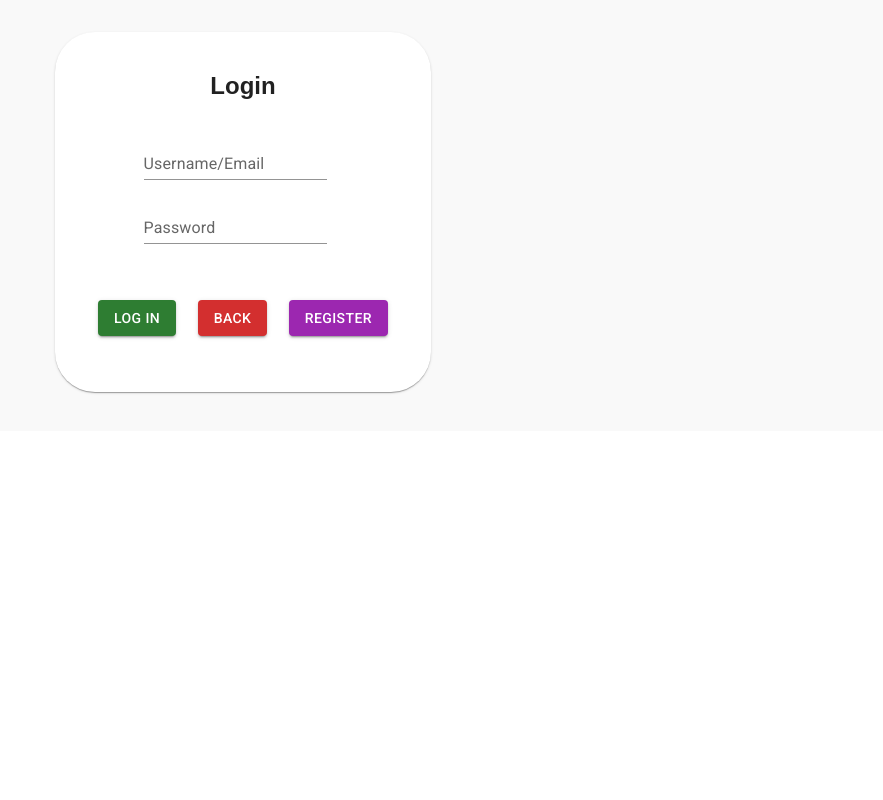
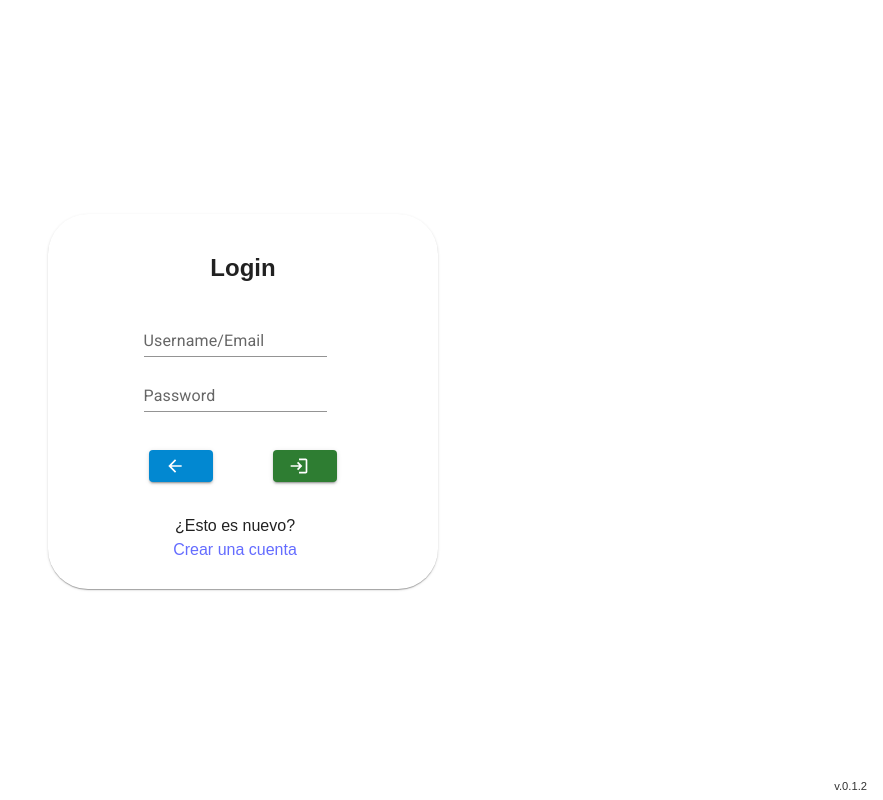
Before and after one commit to rubnhiguras/lawtypsfront, a React (Vite) app: page /Login in a window 1280 px wide. Shown: the whole page, without its empty margins (397-1280 px from the left). Built offline with nearby package versions, Linux system fonts and the light colour scheme; no server answers.

Commit message:
version 0.1.2

```diff
--- a/index.html
+++ b/index.html
@@ -8,7 +8,6 @@
     <link rel="preconnect" href="https://fonts.googleapis.com" />
     <link rel="preconnect" href="https://fonts.gstatic.com" crossorigin />
     <link rel="stylesheet" href="https://fonts.googleapis.com/css2?family=Roboto:wght@300;400;500;700&display=swap" />
-    <title>LawTyps App</title>
   </head>
   <body>
     <div id="root"></div>
--- a/package.json
+++ b/package.json
@@ -1,7 +1,8 @@
 {
   "name": "lawtypsfront",
+  "title": "Lawtyps App",
   "private": false,
-  "version": "0.1.1",
+  "version": "0.1.2",
   "type": "module",
   "scripts": {
     "dev": "vite",
@@ -13,7 +14,7 @@
     "@emotion/react": "^11.11.4",
     "@emotion/styled": "^11.11.5",
     "@material/web": "^1.4.1",
-    "@mui/icons-material": "^5.15.15",
+    "@mui/icons-material": "^5.15.18",
     "@mui/material": "^5.15.15",
     "firebase": "^10.11.1",
     "firebase-tools": "^13.8.3",
--- a/src/App.tsx
+++ b/src/App.tsx
@@ -3,19 +3,28 @@ import LoginPage from './pages/login/LoginPage'
 import HomePage from './pages/home/HomePage'
 import RegisterPage from './pages/register/RegisterPage'
 import LoggedContentPage from './pages/User/LoggedContentPage'
+import packageJson from '../package.json';
 
 function App() {
+
+  //const copyright = <i>&#169;&nbsp;2024&nbsp;</i>;
+
+  let version = packageJson.version;
+
   return (
     <>
     <BrowserRouter>
       <Routes>
-        <Route index path='/' element={<HomePage />} key="home" />
-        <Route path='Home' element={<HomePage />} key="home" />
-        <Route path='Login' element={<LoginPage />} key="login" />
-        <Route path='Register' element={<RegisterPage />} key="register" />
+        <Route index path='/' element={<HomePage version={version}/>} key="home"  />
+        <Route path='Home' element={<HomePage version={version}/>} key="home"  />
+        <Route path='Login' element={<LoginPage />} key="login"  />
+        <Route path='Register' element={<RegisterPage />} key="register"  />
         <Route path='User' element={<LoggedContentPage />} key="user" />
       </Routes>
     </BrowserRouter>
+    <footer >
+        v.{version}
+    </footer>
     </>
   )
 }
--- a/src/index.css
+++ b/src/index.css
@@ -64,7 +64,6 @@ button:focus-visible {
 body {
   margin: 0;
   font-family: Arial, sans-serif;
-  background-color: #f9f9f9;
   color: #333;
 }
 
@@ -151,3 +150,21 @@ section {
   background-color: #6b9080;
   color: #fff;
 }
+
+footer{
+  position: fixed;
+  right: 0;
+  bottom: 0;
+  text-align: center;
+  display: inline;
+  padding: 0 1rem 0.3rem 1rem;
+  font-size: 0.7rem;
+  overflow: hidden;
+}
+
+#root {
+  max-width: 1280px;
+  margin: 0 auto;
+  padding: 2rem;
+  text-align: center;
+}
--- a/src/pages/User/LoggedBarPage.tsx
+++ b/src/pages/User/LoggedBarPage.tsx
@@ -10,7 +10,7 @@ import Avatar from '@mui/material/Avatar';
 import Tooltip from '@mui/material/Tooltip';
 import MenuItem from '@mui/material/MenuItem';
 import { signOut } from 'firebase/auth';
-import { useNavigate } from 'react-router-dom';
+//import { useNavigate } from 'react-router-dom';
 import React from 'react';
 import { firebaseAuth } from '../../services/Firebase/FirebaseService';
 
@@ -22,7 +22,7 @@ let settingsTooltip: string = "Espacio personal";
 function LoggedBarPage(props: any) {
     const [anchorElNav, setAnchorElNav] = React.useState<null | HTMLElement>(null);
     const [anchorElUser, setAnchorElUser] = React.useState<null | HTMLElement>(null);
-    const navigate = useNavigate();
+    //const navigate = useNavigate();
 
     const userLoggedTrim = (username: string) => {
         let result = username;
@@ -46,7 +46,7 @@ function LoggedBarPage(props: any) {
     ) => {
         signOut(firebaseAuth).then(() => {
             // Sign-out successful.
-            navigate("/");
+            window.location.href = './Home';
             console.log(event, "Signed out successfully");
         }).catch((error) => {
             console.log(event, "Signed out with error");
@@ -62,9 +62,9 @@ function LoggedBarPage(props: any) {
     }
 
     const pages = [
-        { name: 'Inicio', site: "/home", tooltip: "Bienvenida" },
-        { name: 'Casos', site: "/login", tooltip: "Página de casos (abogados)" },
-        { name: 'Abogados', site: "/login", tooltip: "Página de abogados (clientes)"  }
+        { name: 'Inicio', site: "/Home", tooltip: "Bienvenida" },
+        { name: 'Casos', site: "/Login", tooltip: "Página de casos (abogados)" },
+        { name: 'Abogados', site: "/Login", tooltip: "Página de abogados (clientes)"  }
     ];
 
     const settings = [
@@ -92,8 +92,8 @@ function LoggedBarPage(props: any) {
     };
 
     const handlePage = (path: string) => {
-        if(path == '/home'){
-            location.href = path;
+        if(path == '/Home'){
+            window.location.href = path;
         }else{
             //TODO change content in loggedContentPage
         }
--- a/src/pages/User/LoggedContentPage.tsx
+++ b/src/pages/User/LoggedContentPage.tsx
@@ -4,13 +4,13 @@ import LoggedBarPage from './LoggedBarPage';
 import { onAuthStateChanged } from 'firebase/auth';
 import { firebaseAuth, firebaseDatabase, firebaseStorage } from '../../services/Firebase/FirebaseService';
 import { collection, doc, getDoc, updateDoc } from 'firebase/firestore';
-import { useNavigate } from 'react-router-dom';
+//import { useNavigate } from 'react-router-dom';
 import { Alert, AlertColor, Backdrop, Button, CircularProgress, Slide, Snackbar } from '@mui/material';
 import { getDownloadURL, ref, uploadBytesResumable } from 'firebase/storage';
-
+import packageJson from '../../../package.json';
 
 function LoggedContentPage() {
-    const navigate = useNavigate();
+    //const navigate = useNavigate();
     const [open, setOpen] = useState(false);
     const [urlProfile, setUrlProfile] = useState('');
     const [UidUser, setUidUser] = useState('');
@@ -22,6 +22,8 @@ function LoggedContentPage() {
     const [openResultUpload, setOpenResultUpload] = useState(false);
     const [messageUpload, setMessageUpload] = useState('');
     const [severityMessage, setSeverityMessage] = useState<AlertColor>();
+
+    document.title = document.title = packageJson.title + ' ' + name;
 
     onAuthStateChanged(firebaseAuth, (user) => {
         if (user) {
@@ -43,7 +45,8 @@ function LoggedContentPage() {
                 });
 
         } else {
-            navigate("/login");
+            window.location.href = './Login';
+            //navigate("/login");
         }
 
     });
--- a/src/pages/home/HomePage.css
+++ b/src/pages/home/HomePage.css
@@ -3,7 +3,6 @@
   top: 0;
   left: 0;
   width: 100%;
-  height: 100%;
 }
 
 .hero-section {
--- a/src/pages/login/LoginPage.css
+++ b/src/pages/login/LoginPage.css
@@ -1,14 +1,23 @@
-#root {
-    max-width: 1280px;
-    margin: 0 auto;
-    padding: 2rem;
-    text-align: center;
+#body{
+  background-color: white;
+}
+
+#root{
+  background-color: white;
+}
+
+.button-section .button-section-element  {
+  margin: 1.1rem auto;
+}
+
+@media ( max-width: 500px){
+  #logincard{
+    margin-top: 33%;
   }
-.button-section .button-section-element  {
-  margin: 1rem auto;
 }
-#logincard{
-  display: inline-block;
-  max-width: 500px;
-  margin-top: 0rem;
+
+@media ( min-width: 500px){
+  #logincard{
+    margin: 15% 34% 0 34%;
+  }
 }
--- a/src/pages/login/LoginPage.tsx
+++ b/src/pages/login/LoginPage.tsx
@@ -2,27 +2,39 @@ import React, { useState } from 'react';
 import { useNavigate } from 'react-router-dom';
 import './LoginPage.css'
 import Button from '@mui/material/Button';
-import { Alert, Backdrop, Box, Card, CardActions, CardContent, CircularProgress, FormControl, TextField } from '@mui/material';
+import { Alert, Backdrop, Box, Card, CardActions, CardContent, CircularProgress, FormControl, TextField, Tooltip } from '@mui/material';
 import { onAuthStateChanged, signInWithEmailAndPassword } from 'firebase/auth';
 import { firebaseAuth } from '../../services/Firebase/FirebaseService';
+import ArrowBackIcon from '@mui/icons-material/ArrowBack';
+import LoginIcon from '@mui/icons-material/Login';
+import packageJson from '../../../package.json';
 
 const LoginPage: React.FC = () => {
+
+  document.title = document.title = packageJson.title + ' ' + 'Login';
+
   const [email, setEmail] = useState('');
   const [open, setOpen] = useState(false);
   const [password, setPassword] = useState('');
   const [error, setError] = useState("");
-  const navigate = useNavigate();
 
   onAuthStateChanged(firebaseAuth, (user) => {
     if (user) {
       // User is signed in, see docs for a list of available properties
       // https://firebase.google.com/docs/reference/js/firebase.User
-      navigate("/user");
+      window.location.href = './User';
+      //navigate("/user");
     } else {
       // User is signed out
       // ...
     }
   });
+
+  const onKeyDown = (e: { key: string; }) => {
+    if (e.key === "Enter") {
+      handleLogin();
+    }
+  };
 
   const handleLogin = () => {
     // Aquí puedes agregar la lógica de autenticación
@@ -36,9 +48,9 @@ const LoginPage: React.FC = () => {
   };
 
   const checkLogInfo = async () => {
-    try{
+    try {
       await signInWithEmailAndPassword(firebaseAuth, email, password);
-    }catch(errorLaunched){
+    } catch (errorLaunched) {
       setError("Error en el login: " + errorLaunched);
     }
   }
@@ -46,14 +58,8 @@ const LoginPage: React.FC = () => {
     // Aquí puedes agregar la lógica de vuelta a la page anterior
     // Por ejemplo, hacer una solicitud a un servidor para verificar las credenciales
 
-    navigate('/');
-  };
-
-  const handleRegister = () => {
-    // Aquí puedes agregar la lógica de vuelta a la page anterior
-    // Por ejemplo, hacer una solicitud a un servidor para verificar las credenciales
-
-    navigate('/Register');
+    //navigate('/');
+    window.location.href = './Home';
   };
 
   function CustomErrorAlert() {
@@ -66,7 +72,7 @@ const LoginPage: React.FC = () => {
   }
 
   return (
-    <Card id="logincard" sx={{ marginTop: 20, minWidth: 200, borderRadius: "40px" }}>
+    <Card id="logincard" sx={{ marginTop: 0.4, minWidth: 100, borderRadius: "40px" }}>
       <Backdrop
         sx={{ color: '#fff', zIndex: (theme) => theme.zIndex.drawer + 1 }}
         open={open}
@@ -75,26 +81,33 @@ const LoginPage: React.FC = () => {
       </Backdrop>
       <CardContent>
         <h2>Login</h2>
-        <Box sx={{ minWidth: 120 }}>
+        <Box sx={{ minWidth: 99 }}>
 
-          <FormControl component="form" sx={{ '& > :not(style)': { m: 1, width: '35ch' }, }}
+          <FormControl component="form" sx={{ '& > :not(style)': { m: 0.4, width: '28ch' }, }}
             noValidate
             autoComplete="off"
-            onSubmit={handleLogin}
           >
             <div>
-              <TextField id="Email-basic" label="Username/Email" variant="standard" type="email" value={email} onChange={(e) => (setEmail(e.target.value))} />
+              <TextField id="Email-basic" label="Username/Email" variant="standard" type="email" value={email} onChange={(e) => (setEmail(e.target.value))}
+                onKeyDown={onKeyDown} />
             </div>
 
             <div>
-              <TextField id="Password-basic" label="Password" variant="standard" type="password" value={password} onChange={(e) => (setPassword(e.target.value))} />
+              <TextField id="Password-basic" label="Password" variant="standard" type="password" value={password} onChange={(e) => (setPassword(e.target.value))}
+                onKeyDown={onKeyDown} />
             </div>
             <CustomErrorAlert></CustomErrorAlert>
             <CardActions className='button-section'>
-              <Button variant="contained" onClick={handleLogin} color="success" className='button-section-element'  >Log in  </Button>
-              <Button variant="contained" onClick={handleBack} color="error" className='button-section-element' >Back    </Button>
-              <Button variant="contained" onClick={handleRegister} color="secondary" className='button-section-element' >Register</Button>
+              <Tooltip title="Volver">
+                <Button variant="contained" onClick={handleBack} color="info" className='button-section-element' startIcon={<ArrowBackIcon />} />
+              </Tooltip>
+              <Tooltip title="Iniciar sesión">
+                <Button variant="contained" onClick={handleLogin} onSubmit={handleLogin} color="success" className='button-section-element' startIcon={<LoginIcon />} />
+              </Tooltip>
             </CardActions>
+            <div>
+              ¿Esto es nuevo? <br /><a href='./Register'>Crear una cuenta</a>
+            </div>
           </FormControl>
 
         </Box>
--- a/src/pages/register/RegisterPage.css
+++ b/src/pages/register/RegisterPage.css
@@ -1,15 +1,24 @@
-#root {
-    max-width: 1280px;
-    margin: 0 auto;
-    padding: 2rem;
-    text-align: center;
-  }
-.button-section .button-section-element  {
-  margin: 1rem auto;
+#body{
+  background-color: white;
+  padding: 2rem;
 }
 
-#registercard{
-  display: inline-block;
-  max-width: 500px;
-  margin-top: 0rem;
+#root{
+  background-color: white;
 }
+
+.button-section .button-section-element  {
+  margin: 1.1rem auto;
+}
+
+@media ( max-width: 500px){
+  #registercard{
+    margin-top: 33%;
+  }
+}
+
+@media ( min-width: 500px){
+  #registercard{
+    margin: 15% 34% 0 34%;
+  }
+}
--- a/src/pages/register/RegisterPage.tsx
+++ b/src/pages/register/RegisterPage.tsx
@@ -1,18 +1,23 @@
 import React, { useState } from 'react';
 import { useNavigate } from 'react-router-dom';
 import './RegisterPage.css'
-import { Backdrop, Box, Button, Card, CardActions, CardContent, CircularProgress, FormControl, MenuItem, TextField } from '@mui/material';
+import { Backdrop, Box, Button, Card, CardActions, CardContent, CircularProgress, FormControl, MenuItem, TextField, Tooltip } from '@mui/material';
 import { createUserWithEmailAndPassword, onAuthStateChanged } from 'firebase/auth';
-
+import ArrowBackIcon from '@mui/icons-material/ArrowBack';
+import AppRegistrationIcon from '@mui/icons-material/AppRegistration';
 import { collection, doc, setDoc } from 'firebase/firestore';
 import { UserModel } from '../../services/UserModel/UserModel';
 import { firebaseAuth, firebaseDatabase } from '../../services/Firebase/FirebaseService';
+import packageJson from '../../../package.json';
 
 const defaultAvatarUrlUn: string = "https://www.limonium.org/wp-content/uploads/2023/08/default-avatar.webp";
 const defaultAvatarUrlFe: string = "https://www.svgrepo.com/show/10678/avatar.svg"
 const defaultAvatarUrlMa: string = "https://www.svgrepo.com/show/61986/avatar.svg"
 
 const RegisterPage: React.FC = () => {
+
+  document.title = document.title = packageJson.title + ' ' + 'Register';
+
   const [open, setOpen] = React.useState(false);
   const [email, setEmail] = useState('');
   const [password, setPassword] = useState('');
@@ -21,13 +26,13 @@ const RegisterPage: React.FC = () => {
   const [role, setRole] = useState('');
   const [gender, setGender] = useState('');
   const [genderDetail, setGenderDetail] = useState('');
-  const navigate = useNavigate();
 
   onAuthStateChanged(firebaseAuth, (user) => {
     if (user) {
       // User is signed in, see docs for a list of available properties
       // https://firebase.google.com/docs/reference/js/firebase.User
-      navigate("/user");
+      //navigate("/user");
+      window.location.href = './User';
     } else {
       // User is signed out
       // ...
@@ -80,15 +85,14 @@ const RegisterPage: React.FC = () => {
   const handleBack = () => {
     // Aquí puedes agregar la lógica de vuelta a la page anterior
     // Por ejemplo, hacer una solicitud a un servidor para verificar las credenciales
-
-    navigate('/Login');
+    window.location.href = './Login';
+    //navigate('/Login');
   };
 
-  const handleCancel = () => {
-    // Aquí puedes agregar la lógica de vuelta a la page anterior
-    // Por ejemplo, hacer una solicitud a un servidor para verificar las credenciales
-
-    navigate('/');
+  const onKeyDown = (e: { key: string; }) => {
+    if (e.key === "Enter") {
+      handleLogin();
+    }
   };
 
   const roles = [
@@ -103,10 +107,10 @@ const RegisterPage: React.FC = () => {
     { name: 'Mejor dicho...', code: 'UN' }
   ];
 
-  const genderDetailHTML = <TextField sx={{ width: '20ch' }} id="gender-detail-basic" label="Gender" variant="standard" value={genderDetail} onChange={(e) => (setGenderDetail(e.target.value))} />;
+  const genderDetailHTML = <TextField sx={{ width: '20ch' }} id="gender-detail-basic" label="Gender" variant="standard" value={genderDetail} onChange={(e) => (setGenderDetail(e.target.value))} onKeyDown={onKeyDown}/>;
 
   return (
-    <Card id="registercard" sx={{ marginTop: 20, minWidth: 200, borderRadius: "40px" }}>
+    <Card id="registercard" sx={{ marginTop: 0.4, minWidth: 100, borderRadius: "40px" }}>
       <Backdrop
         sx={{ color: '#fff', zIndex: (theme) => theme.zIndex.drawer + 1 }}
         open={open}
@@ -115,17 +119,18 @@ const RegisterPage: React.FC = () => {
       </Backdrop>
       <CardContent>
         <h2>Register</h2>
-        <Box sx={{ minWidth: 180 }}>
-          <FormControl component="form" sx={{ '& > :not(style)': { m: 1, width: '50ch' }, }}
+        <Box sx={{ minWidth: 99 }}>
+          <FormControl component="form" sx={{ '& > :not(style)': { m: 0.4, width: '29.5ch' }, }}
             noValidate
             autoComplete="off"
-            onSubmit={handleLogin}
           >
             <div>
-              <TextField id="Email-basic" label="Email" variant="standard" type="email" value={email} onChange={(e) => (setEmail(e.target.value))} />
+              <TextField id="Email-basic" label="Email" variant="standard" type="email" value={email} onChange={(e) => (setEmail(e.target.value))}
+              onKeyDown={onKeyDown}/>
             </div>
             <div>
-              <TextField id="Name-basic" label="Name" variant="standard" value={name} onChange={(e) => (setName(e.target.value))} />
+              <TextField id="Name-basic" label="Name" variant="standard" value={name} onChange={(e) => (setName(e.target.value))}
+              onKeyDown={onKeyDown}/>
             </div>
             <div>
               <TextField sx={{ width: '20ch' }}
@@ -134,6 +139,7 @@ const RegisterPage: React.FC = () => {
                 value={role}
                 onChange={(e) => (setRole(e.target.value))}
                 variant="standard"
+                onKeyDown={onKeyDown}
               >
                 {roles.map((role) => (
                   <MenuItem key={role.code} value={role.name}>
@@ -149,6 +155,7 @@ const RegisterPage: React.FC = () => {
                 value={gender}
                 onChange={(e) => (setGender(e.target.value))}
                 variant="standard"
+                onKeyDown={onKeyDown}
               >
                 {genders.map((gender) => (
                   <MenuItem key={gender.code} value={gender.name}>
@@ -159,20 +166,23 @@ const RegisterPage: React.FC = () => {
             </div>
 
             <div >
-              { gender === 'Mejor dicho...' ? genderDetailHTML : ""}
+              { gender === 'Mejor dicho...' ? genderDetailHTML : <br/>}
             </div>
 
             <div>
-              <TextField id="Password-basic" label="Password" variant="standard" type="password" value={password} onChange={(e) => (setPassword(e.target.value))} />
+              <TextField id="Password-basic" label="Password" variant="standard" type="password" value={password} onChange={(e) => (setPassword(e.target.value))} onKeyDown={onKeyDown}/>
             </div>
             <div>
-              <TextField id="PasswordCheck-basic" label="Password Confirmation" variant="standard" type="password" value={passwordCheck} onChange={(e) => (setPasswordCheck(e.target.value))} />
+              <TextField id="PasswordCheck-basic" label="Password Confirmation" variant="standard" type="password" value={passwordCheck} onChange={(e) => (setPasswordCheck(e.target.value))} onKeyDown={onKeyDown}/>
             </div>
 
             <CardActions className='button-section'>
-              <Button variant="contained" onClick={handleLogin} color="success" className='button-section-element' >Register  </Button>
-              <Button variant="contained" onClick={handleBack} color="error" className='button-section-element' >Back    </Button>
-              <Button variant="contained" onClick={handleCancel} color="secondary" className='button-section-element' >Cancel  </Button>
+            <Tooltip title="Volver">
+              <Button variant="contained" onClick={handleBack} color="info" className='button-section-element' startIcon={<ArrowBackIcon />} />
+              </Tooltip>
+              <Tooltip title="Registrar usuario e iniciar sesión">
+              <Button variant="contained" onClick={handleLogin} color="success" className='button-section-element' startIcon={<AppRegistrationIcon />} />
+              </Tooltip>
             </CardActions>
           </FormControl>
         </Box>
```
Also changed, not shown: src/pages/home/HomePage.tsx (+10 -6 lines), 1 other file (tests, documents, lock files or other folders).
